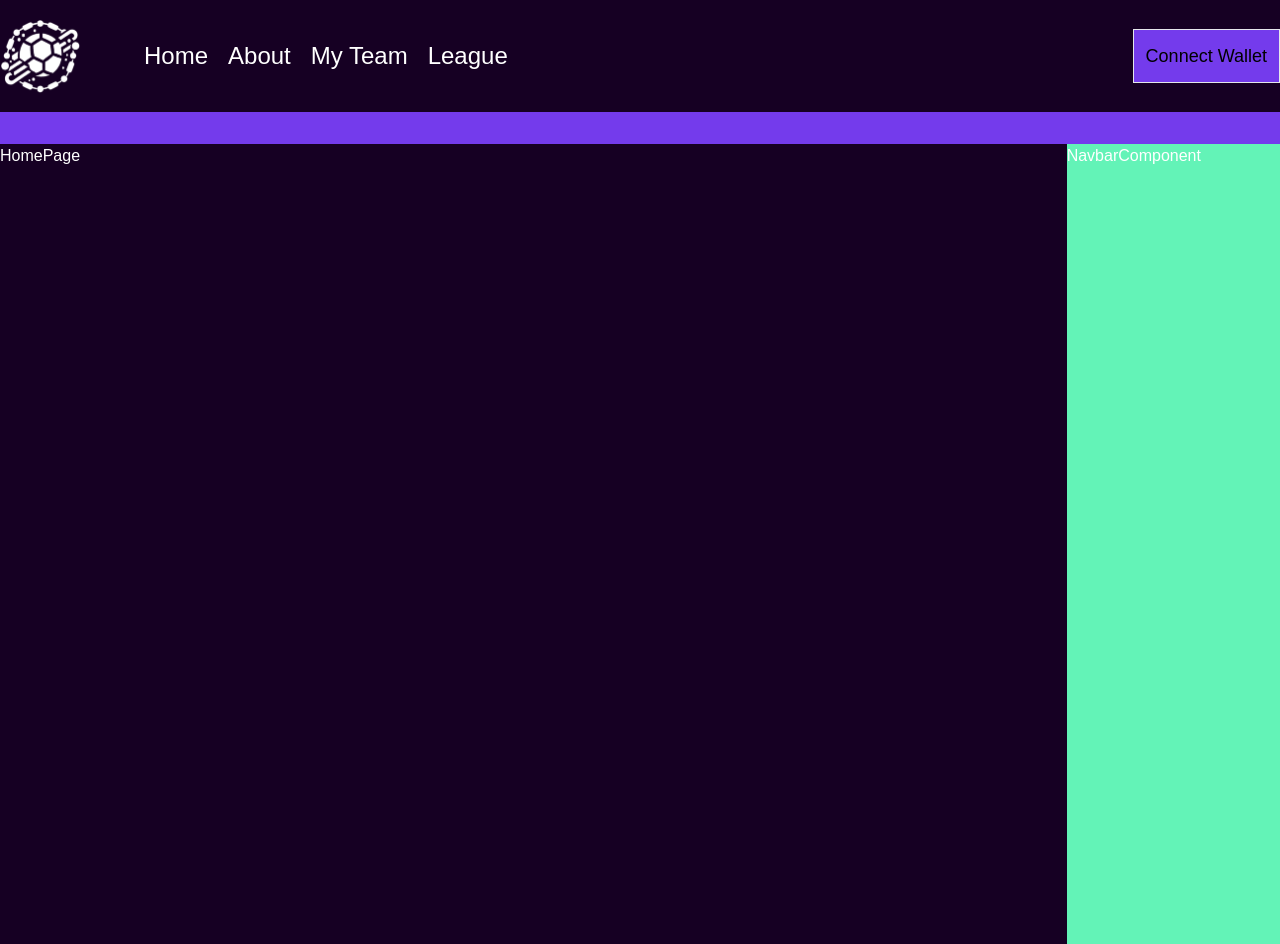
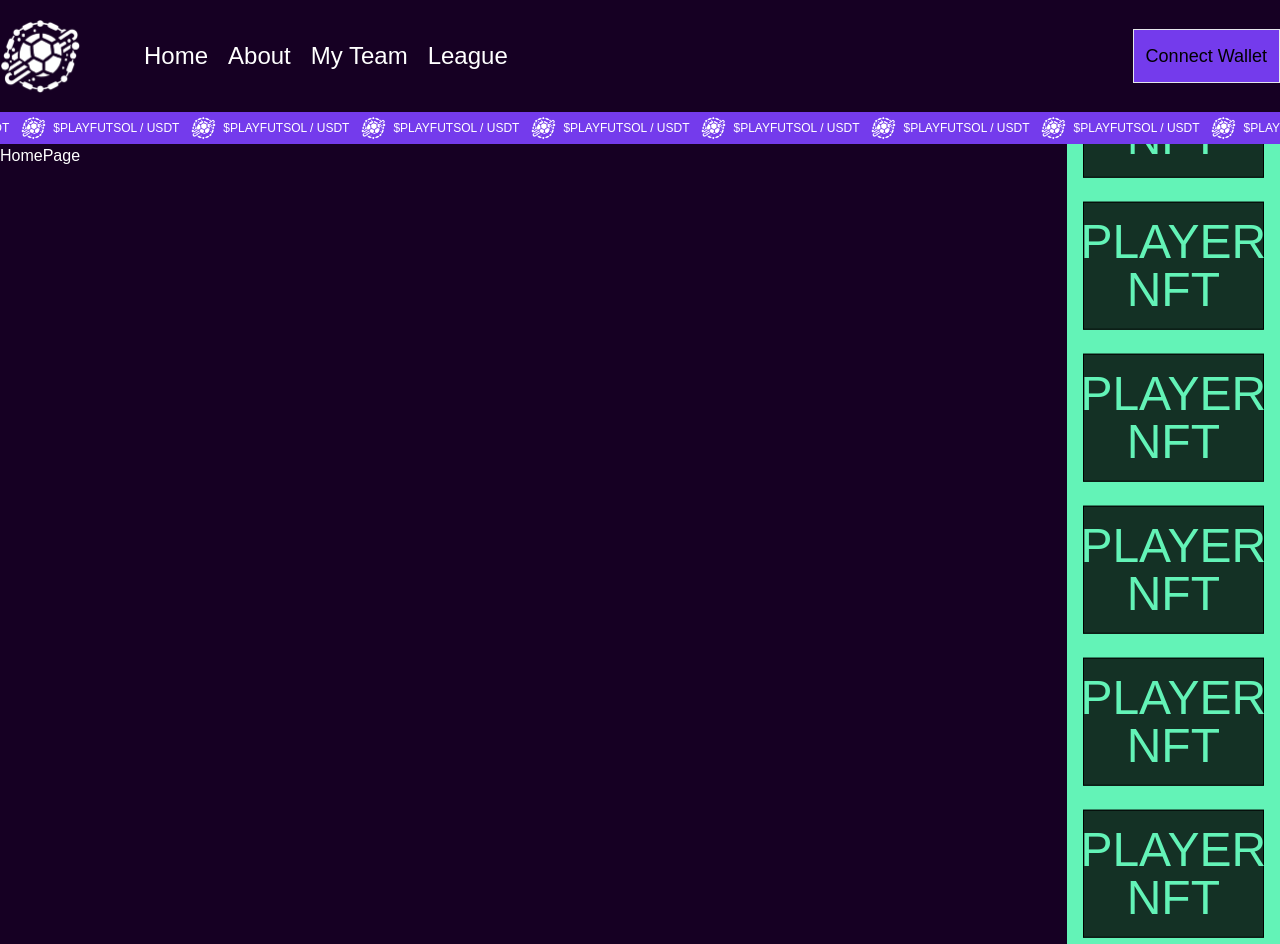
Before and after one commit to emrecanuzum/futsol-landing, a Next.js app: page /home in a window 1280 px wide. Built offline with nearby package versions, Linux system fonts and the light colour scheme; a web font is replaced by a local one.

Commit message:
layout goes well

```diff
--- a/src/app/components/navbar.tsx
+++ b/src/app/components/navbar.tsx
@@ -1,8 +1,29 @@
 import React from "react";
 
 const NavbarComponent = () => {
+  // Double the number of items for a smooth looping effect
+  const items = Array.from({ length: 10 }); // Create an array with 20 items
+
   return (
-    <div className=" md:h-screen md:sticky bg-aquagreen">NavbarComponent</div>
+    <div className="overflow-hidden md:h-screen md:sticky bg-aquagreen">
+      <div
+        className="grid w-full px-4 gap-6 justify-center pt-4"
+        style={{
+          animation: "smoothScroll 10s linear infinite",
+          display: "flex",
+          flexDirection: "column",
+        }}
+      >
+        {items.map((_, index) => (
+          <div
+            key={index}
+            className="border bg-black bg-opacity-80 text-aquagreen px-12 text-5xl h-32 flex text-center justify-center items-center border-black"
+          >
+            PLAYER NFT
+          </div>
+        ))}
+      </div>
+    </div>
   );
 };
 
--- a/src/app/components/pre-header.tsx
+++ b/src/app/components/pre-header.tsx
@@ -1,7 +1,38 @@
+"use client";
 import React from "react";
+import Logo from "../../../public/beyaz-logo-png.png";
+import Image from "next/image";
 
 const PreHeader = () => {
-  return <div className=" h-8 bg-secondary"></div>;
+  const content = (
+    <div className="flex items-center m-1 gap-2 ml-8">
+      <Image src={Logo} alt="logo" width={24} height={24} />
+      <p className="text-xs">$PLAYFUTSOL / USDT</p>
+    </div>
+  );
+
+  // Increase the duplication to ensure there's always enough content to scroll smoothly.
+  const items = Array.from({ length: 20 }).flatMap(() => [content]); // Adjust this based on actual width vs. viewport width
+
+  return (
+    <div className="mt-0 h-8 bg-secondary overflow-hidden whitespace-nowrap">
+      <div className="flex animate-marquee">{items}</div>
+      <style jsx global>{`
+        @keyframes marquee {
+          0% {
+            transform: translateX(0%);
+          }
+          100% {
+            transform: translateX(-50%);
+          }
+        }
+        .animate-marquee {
+          animation: marquee 10s linear infinite;
+          display: flex;
+        }
+      `}</style>
+    </div>
+  );
 };
 
 export default PreHeader;
--- a/src/app/globals.css
+++ b/src/app/globals.css
@@ -63,3 +63,13 @@
     --color-secondary: #63f3b7;
   }
 }
+@keyframes smoothScroll {
+  0% {
+    transform: translateY(0);
+  }
+  100% {
+    transform: translateY(
+      -50%
+    ); /* Move up by half the container's height to start over seamlessly */
+  }
+}
--- a/src/app/page.tsx
+++ b/src/app/page.tsx
@@ -1,3 +1,4 @@
+"use client";
 import Image from "next/image";
 import React from "react";
 import FootballField from "../../public/field.jpeg";
@@ -5,41 +6,53 @@ import MiddleText from "./components/middle-text";
 import { BsTwitterX } from "react-icons/bs";
 import { FaMedium } from "react-icons/fa";
 import Link from "next/link";
+import { useEffect } from "react";
+import { useRouter } from "next/navigation";
+import { LuLoader2 } from "react-icons/lu";
 
 const LandingPage = () => {
+  const router = useRouter();
+
+  useEffect(() => {
+    router.push("/home");
+  }, []);
+
   return (
-    <div className="bg-[#160023] overflow-hidden h-screen">
-      <div className=" justify-center  flex max-w-screen">
-        <div className="md:w-full  fixed  bg-[#160023] w-screen  md:min-h-screen  text-auto justify-center md:flex">
-          <Image
-            className=" scale-[3] overflow-hidden  mt-[75%] top-1/2 md:top-0  aspect-video  md:scale-100 md:relative w-screen md:w-[96vw] md:mt-0 "
-            src={FootballField}
-            alt="football-field"
-          />
-          <div className="w-full fixed gap-3 md:left-auto mx-auto justify-center flex top-5">
-            <Link
-              className=" shadow-glow md:bg-opacity-35 bg-black hover:bg-white hover:text-black text-white shadow-white rounded-lg flex border p-2 top-10 items-center"
-              href={"https://twitter.com/playfutsol"}
-              target="blank"
-            >
-              <BsTwitterX className="" size={16} />
-              <p className=" font-thin pl-1">playfutsol</p>
-            </Link>
+    <div className="">
+      <LuLoader2 className="animate-spin" />
+    </div>
+    // <div className="bg-[#160023] overflow-hidden h-screen">
+    //   <div className=" justify-center  flex max-w-screen">
+    //     <div className="md:w-full  fixed  bg-[#160023] w-screen  md:min-h-screen  text-auto justify-center md:flex">
+    //       <Image
+    //         className=" scale-[3] overflow-hidden  mt-[75%] top-1/2 md:top-0  aspect-video  md:scale-100 md:relative w-screen md:w-[96vw] md:mt-0 "
+    //         src={FootballField}
+    //         alt="football-field"
+    //       />
+    //       <div className="w-full fixed gap-3 md:left-auto mx-auto justify-center flex top-5">
+    //         <Link
+    //           className=" shadow-glow md:bg-opacity-35 bg-black hover:bg-white hover:text-black text-white shadow-white rounded-lg flex border p-2 top-10 items-center"
+    //           href={"https://twitter.com/playfutsol"}
+    //           target="blank"
+    //         >
+    //           <BsTwitterX className="" size={16} />
+    //           <p className=" font-thin pl-1">playfutsol</p>
+    //         </Link>
 
-            <Link
-              className=" shadow-glow md:bg-opacity-35 bg-black hover:bg-white hover:text-black text-white shadow-white rounded-lg flex border p-2 top-10 items-center"
-              href={"https://medium.com/@playfutsol"}
-              target="blank"
-            >
-              <FaMedium className="" size={20} />
-              <p className=" font-thin pl-1">playfutsol</p>
-            </Link>
-          </div>
+    //         <Link
+    //           className=" shadow-glow md:bg-opacity-35 bg-black hover:bg-white hover:text-black text-white shadow-white rounded-lg flex border p-2 top-10 items-center"
+    //           href={"https://medium.com/@playfutsol"}
+    //           target="blank"
+    //         >
+    //           <FaMedium className="" size={20} />
+    //           <p className=" font-thin pl-1">playfutsol</p>
+    //         </Link>
+    //       </div>
 
-          <MiddleText />
-        </div>
-      </div>
-    </div>
+    //       <MiddleText />
+    //     </div>
+    //   </div>
+    // </div>
   );
 };
 
```
